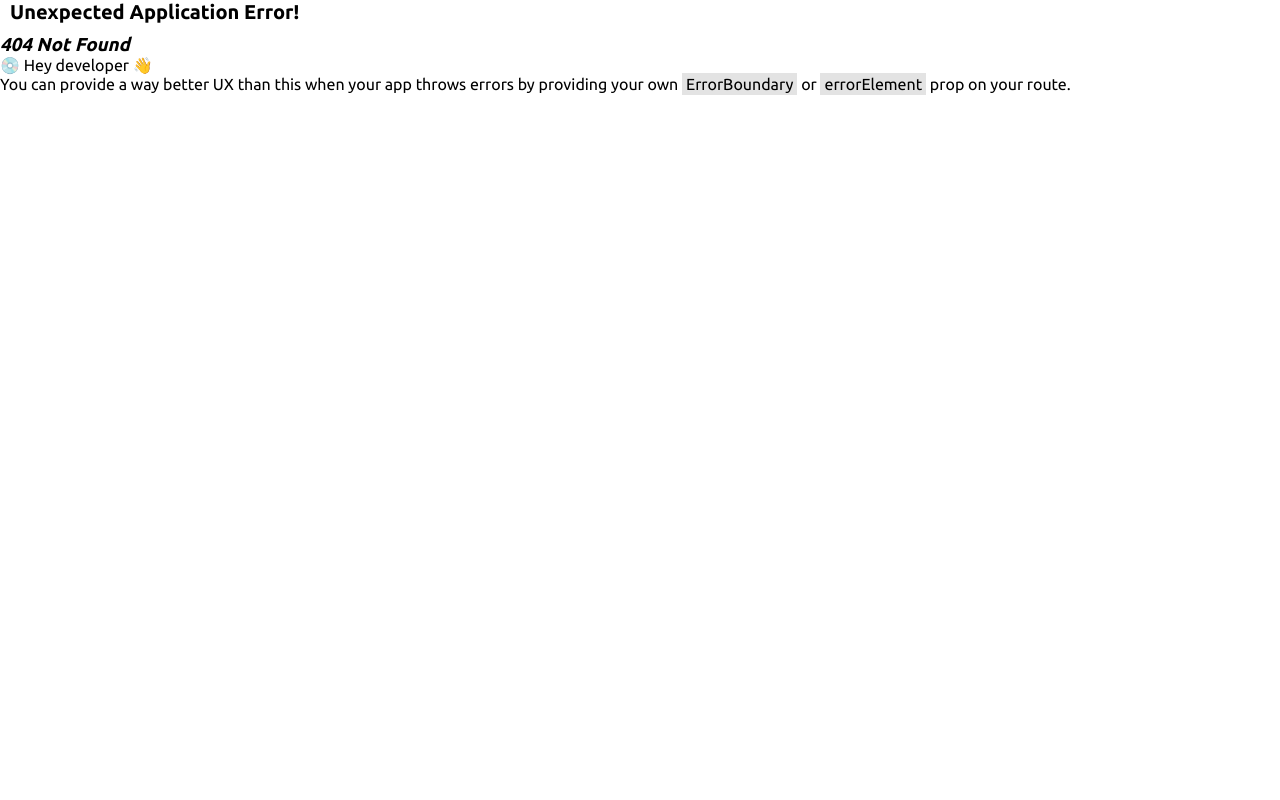
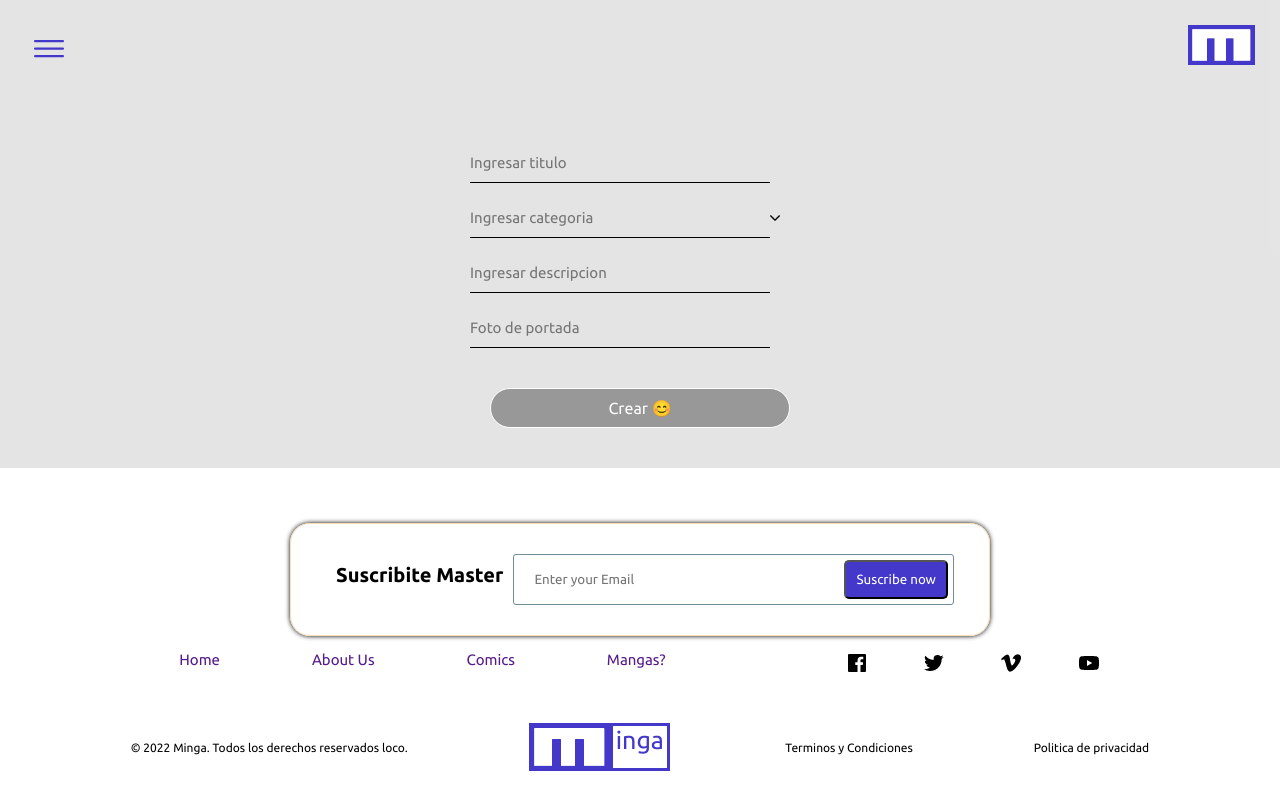
Before and after one commit to LuRovere/minga-front, a React (Create React App) app: page /create-comic in a window 1280 px wide. Before the commit this address had no page. Built offline with nearby package versions, Linux system fonts and the light colour scheme.

Commit message:
creando formulario comic

```diff
--- a/src/App.css
+++ b/src/App.css
@@ -242,3 +242,46 @@ justify-content: center;
     background-color: #1e1e1e62;
     color: white;
 }
+
+/*/////////////////////////////////////////////Form Comics*/
+
+.select{
+    width: 50%;
+    margin: 10px;
+}
+
+.categorias{
+    display: flex;
+    align-items: baseline;
+    width: 100%;
+}
+
+.flecha{
+    width: 10px;
+    height: 10px;
+}
+
+.formComic{
+    display: flex;
+flex-direction: column;
+align-items: center;
+justify-content: center;
+
+}
+
+.editarcomic{
+    display: flex;
+    flex-direction: column;
+    justify-content: center;
+    margin-top: 10%;
+}
+
+.inputComic{
+    background: #1e1e1e00;
+    font-size: 15px;
+    display: flex;
+    justify-content:  center;
+    margin-top: 15px;
+    border: transparent;
+    border-bottom: 1px solid black;
+}
--- a/src/services/routes.js
+++ b/src/services/routes.js
@@ -1,6 +1,6 @@
 import { createBrowserRouter } from "react-router-dom";
 import Layout from "../layout/layout";
-import { Home, CreateChapter } from '../views'
+import { Home, CreateChapter, CreateComic } from '../views'
 
 
 const router = createBrowserRouter([
@@ -15,6 +15,10 @@ const router = createBrowserRouter([
       {
         path:'/create-chapter',
         element:<CreateChapter/>
+      },
+      {
+        path: '/create-comic',
+        element: <CreateComic/>
       }
     ]
   }
--- /dev/null
+++ b/src/views/CreateComic.view.jsx
@@ -0,0 +1,87 @@
+import axios from "axios";
+import React, { useRef } from "react";
+
+
+const CreateComic = () => {
+
+    const inputTitle = useRef("")
+
+    const inputPages = useRef("")
+    const inputOrder = useRef("")
+
+    let guardarData = (e) =>{
+        e.preventDefault()
+        let data = {
+            comic_id: "63ac47d8b4db2f7baacad498",
+            title: inputTitle.current.value,
+            pages:inputPages.current.value.split(",") ,
+            order: inputOrder.current.value
+        }
+        axios.post("http://localhost:8080/api/comics", data)
+        .then (e=>console.log(e))
+        .catch(error=>console.log(error))
+    }
+
+
+
+    return(
+
+        <div className="chapter">
+
+         <form onSubmit={guardarData} className="formComic">
+            <div className="editarcomic">
+
+             <label htmlFor="titulo">
+
+             <input className="inputComic"
+             ref={inputTitle}
+              type="text"
+              id="titulo"
+              placeholder="Ingresar titulo"
+
+              />
+             </label>
+
+
+            <div className="categorias">
+             <label htmlFor="titulo">
+
+             <input className="inputComic"
+             ref={inputTitle}
+              type="text"
+              id="titulo"
+              placeholder="Ingresar categoria"
+
+              />
+
+             </label>
+             <img src="../../assets/flechaabajo.png" alt="" className="flecha"/>
+             </div>
+             <label htmlFor="Descripcion">
+             <input className="inputComic"
+             ref={inputOrder}
+              type="text"
+              id="descripcion"
+              placeholder="Ingresar descripcion"
+
+
+              />
+             </label>
+
+             <label htmlFor="Foto de Portada">
+             <input className="inputComic"
+             ref={inputOrder}
+              type="text"
+              id="fotoPortada"
+              placeholder="Foto de portada"
+              />
+
+              </label>
+
+             <input type="submit" value="Crear 😊" className="enviar"/>
+             </div>
+         </form>
+    </div>
+     )
+ };
+ export default CreateComic
--- a/src/views/index.js
+++ b/src/views/index.js
@@ -1,2 +1,3 @@
 export { default as Home } from './Home.view'
 export {default as CreateChapter} from './CreateChapter.view'
+export {default as CreateComic} from './CreateComic.view'
```
Also changed, not shown: public/assets/flechaabajo.png (added).
